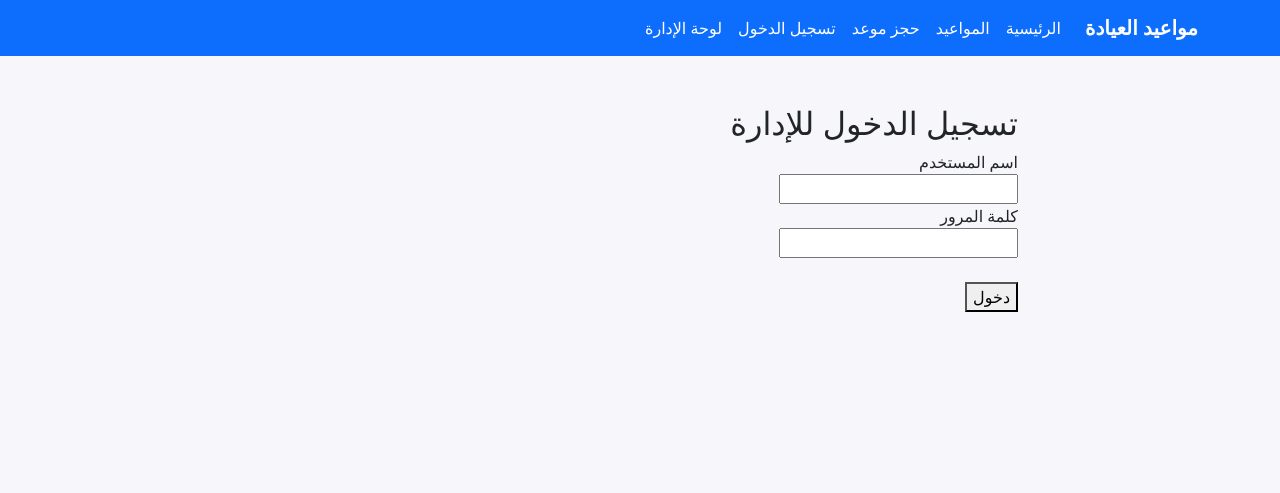
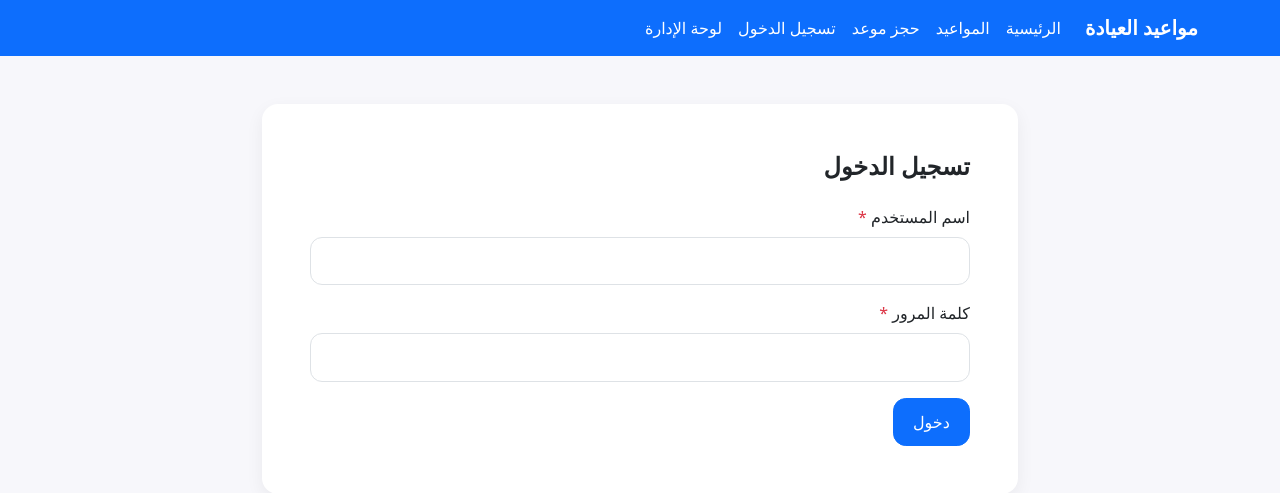
Before and after one commit to mshrf3334-star/clinic-appointments, a Flask app: page /login in a window 1280 px wide. Shown: the top 493 px of the page. Run offline with Flask 3, Linux system fonts and the light colour scheme.

Commit message:
Update login.html

```diff
--- a/templates/login.html
+++ b/templates/login.html
@@ -1,17 +1,20 @@
 {% extends "base.html" %}
 {% block title %}تسجيل الدخول{% endblock %}
 {% block content %}
-<h2>تسجيل الدخول للإدارة</h2>
-<form method="post">
-  <div>
-    <label>اسم المستخدم</label><br>
-    <input name="username" required>
+<div class="card">
+  <div class="card-body p-4 p-md-5">
+    <h1 class="h4 mb-4 fw-bold">تسجيل الدخول</h1>
+    <form method="post" action="{{ url_for('login') }}">
+      <div class="mb-3">
+        <label class="form-label required">اسم المستخدم</label>
+        <input class="form-control" name="username" required>
+      </div>
+      <div class="mb-3">
+        <label class="form-label required">كلمة المرور</label>
+        <input type="password" class="form-control" name="password" required>
+      </div>
+      <button class="btn btn-primary">دخول</button>
+    </form>
   </div>
-  <div>
-    <label>كلمة المرور</label><br>
-    <input type="password" name="password" required>
-  </div>
-  <br>
-  <button type="submit">دخول</button>
-</form>
+</div>
 {% endblock %}
```
